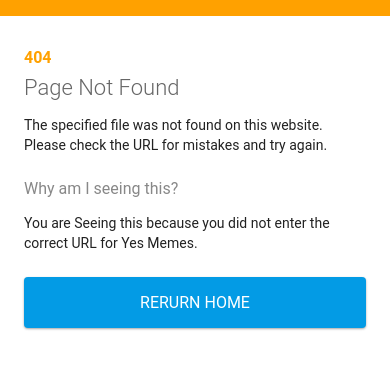
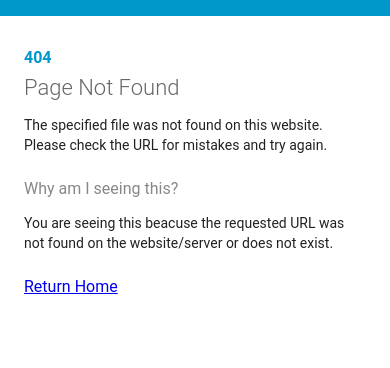
Before and after one commit to YesMemes/yesmemes.github.io, a plain HTML site: page 404.html in a window 390 px wide. Drawn offline with Linux system fonts and the light colour scheme.

Commit message:
Update 404.html

```diff
--- a/404.html
+++ b/404.html
@@ -1,23 +1,22 @@
 <!DOCTYPE html>
-<html>
+<html lang="en">
 <head>
-    <meta charset="utf-8">
-    <meta name="viewport" content="width=device-width, initial-scale=1">
+  <meta charset="UTF-8">
+  <meta name="viewport" content="width=device-width, initial-scale=1.0">
+  <meta http-equiv="X-UA-Compatible" content="ie=edge">
   <title>Page Not Found</title>
-
   <style media="screen">
       body { background: #ECEFF1; color: rgba(0,0,0,0.87); font-family: Roboto, Helvetica, Arial, sans-serif; margin: 0; padding: 0; }
       #message { background: white; max-width: 360px; margin: 100px auto 16px; padding: 32px 24px 16px; border-radius: 3px; }
       #message h3 { color: #888; font-weight: normal; font-size: 16px; margin: 16px 0 12px; }
-      #message h2 { color: #ffa100; font-weight: bold; font-size: 16px; margin: 0 0 8px; }
+      #message h2 { color: #0098cb; font-weight: bold; font-size: 16px; margin: 0 0 8px; }
       #message h1 { font-size: 22px; font-weight: 300; color: rgba(0,0,0,0.6); margin: 0 0 16px;}
       #message p { line-height: 140%; margin: 16px 0 24px; font-size: 14px; }
-      #message a { display: block; text-align: center; background: #039be5; text-transform: uppercase; text-decoration: none; color: white; padding: 16px; border-radius: 4px; }
-      #message, #message a { box-shadow: 0 1px 3px rgba(0,0,0,0.12), 0 1px 2px rgba(0,0,0,0.24); }
+      #message { box-shadow: 0 1px 3px rgba(0,0,0,0.12), 0 1px 2px rgba(0,0,0,0.24); }
       #load { color: rgba(0,0,0,0.4); text-align: center; font-size: 13px; }
       @media (max-width: 600px) {
         body, #message { margin-top: 0; background: white; box-shadow: none; }
-        body { border-top: 16px solid #ffa100; }
+        body { border-top: 16px solid #0098cb; }
       }
     </style>
 </head>
@@ -27,8 +26,8 @@
       <h1>Page Not Found</h1>
       <p>The specified file was not found on this website. Please check the URL for mistakes and try again.</p>
       <h3>Why am I seeing this?</h3>
-      <p>You are Seeing this because you did not enter the correct URL for Yes Memes.</p>
-      <a href="https://yesmemes.github.io">Rerurn Home</a>
+      <p>You are seeing this beacuse the requested URL was not found on the website/server or does not exist.</p>
+      <a href="index.html">Return Home</a>
   </div>
 </body>
 </html>
```
Lines whose indentation alone changed are shown as unchanged.
